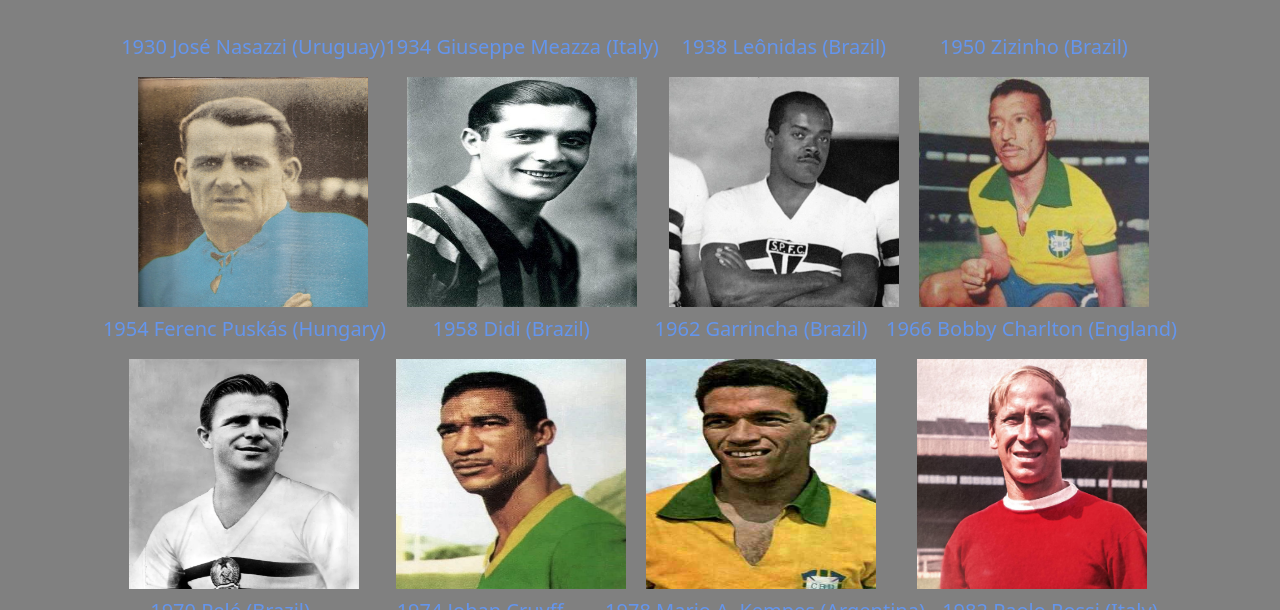
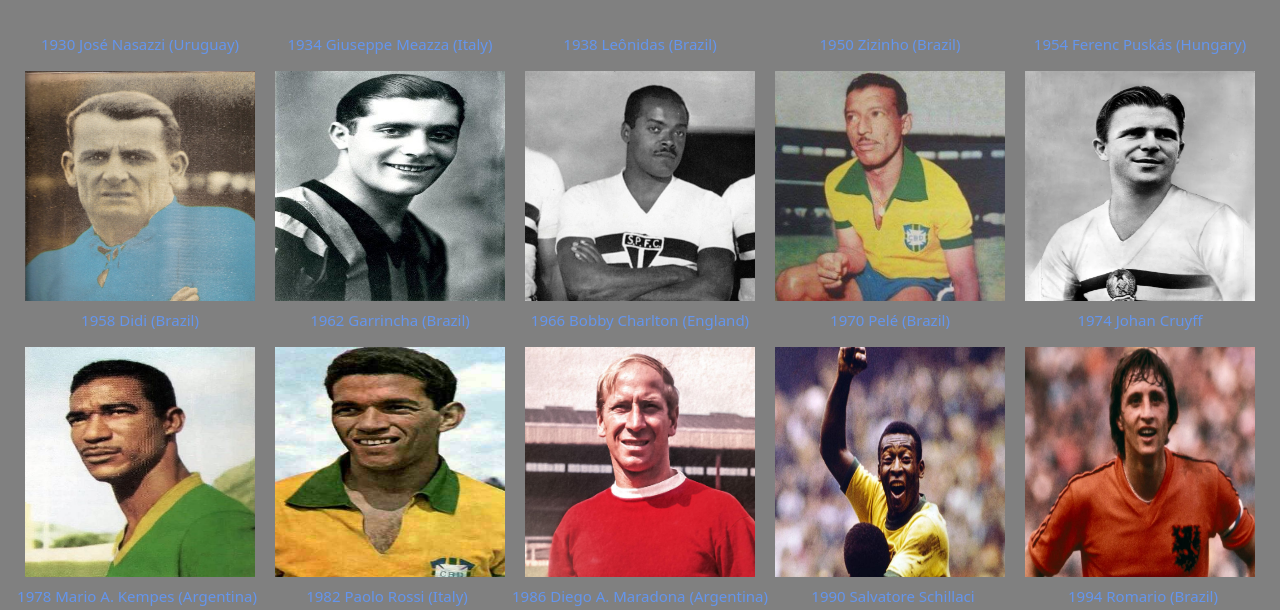
Before and after one commit to julianrezmasud/JRM-Excersice, a plain HTML site: page Bestplayers.html in a window 1280 px wide. Shown: the part 165-775 px from the top of the page. Drawn offline with nearby package versions, Linux system fonts and the light colour scheme.

Commit message:
names,winners,size

```diff
--- a/style.css
+++ b/style.css
@@ -24,7 +24,7 @@ flex-wrap: wrap;
 justify-content: center;
 }
 #names{
-    font-size: 20px;
+    font-size: 15px;
 }
 
 #names2{
```
Also changed, not shown: index.html (+0 -13 lines).
